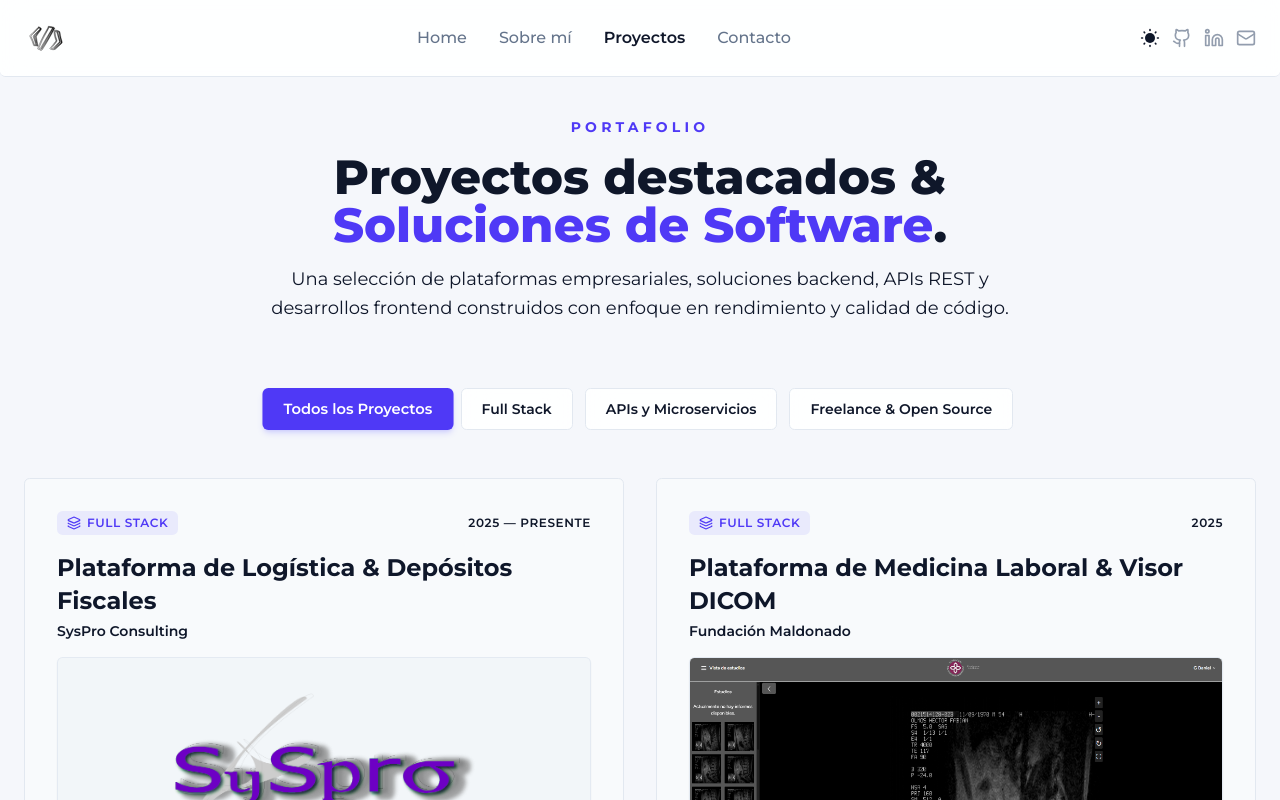
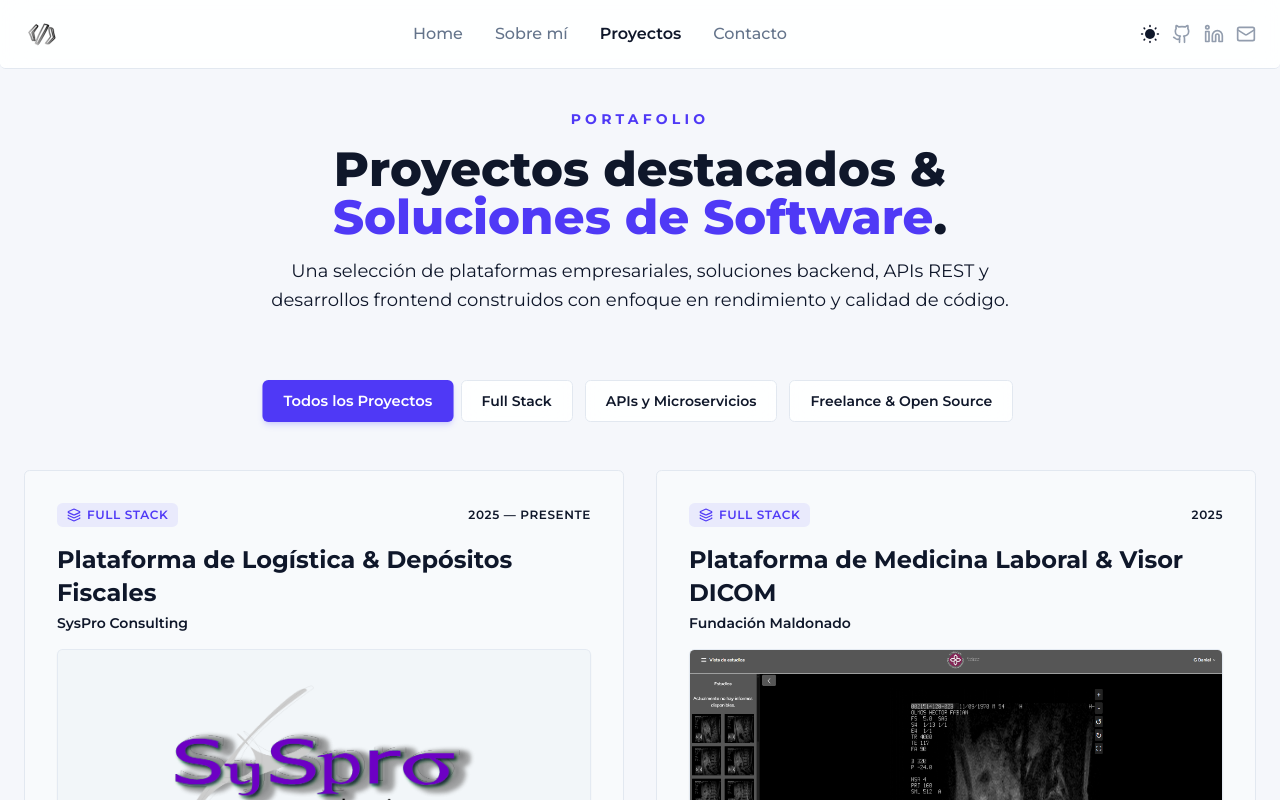
Before and after one commit to GustavoBaranda/Portfolio, a Next.js app: page /projects in a window 1280 px wide. Shown: the top 800 px of the page. Built offline with nearby package versions, Linux system fonts and the light colour scheme; no server answers.

Commit message:
style(header): adjust brand logo size to 32px-36px for visual balance

```diff
--- a/src/components/header/index.jsx
+++ b/src/components/header/index.jsx
@@ -37,9 +37,9 @@ const Header = () => {
           <Image
             src="/images/logo.svg"
             alt="Logo Gustavo Baranda"
-            width={44}
-            height={44}
-            className="w-10 h-10 sm:w-11 sm:h-11 object-contain transition-all duration-300 ease-out group-hover:scale-125 dark:invert dark:brightness-125 group-hover:drop-shadow-[0_0_10px_rgba(99,102,241,0.6)]"
+            width={36}
+            height={36}
+            className="w-8 h-8 sm:w-9 sm:h-9 object-contain transition-all duration-300 ease-out group-hover:scale-115 dark:invert dark:brightness-125 group-hover:drop-shadow-[0_0_10px_rgba(99,102,241,0.6)]"
           />
         </Link>
 
```
